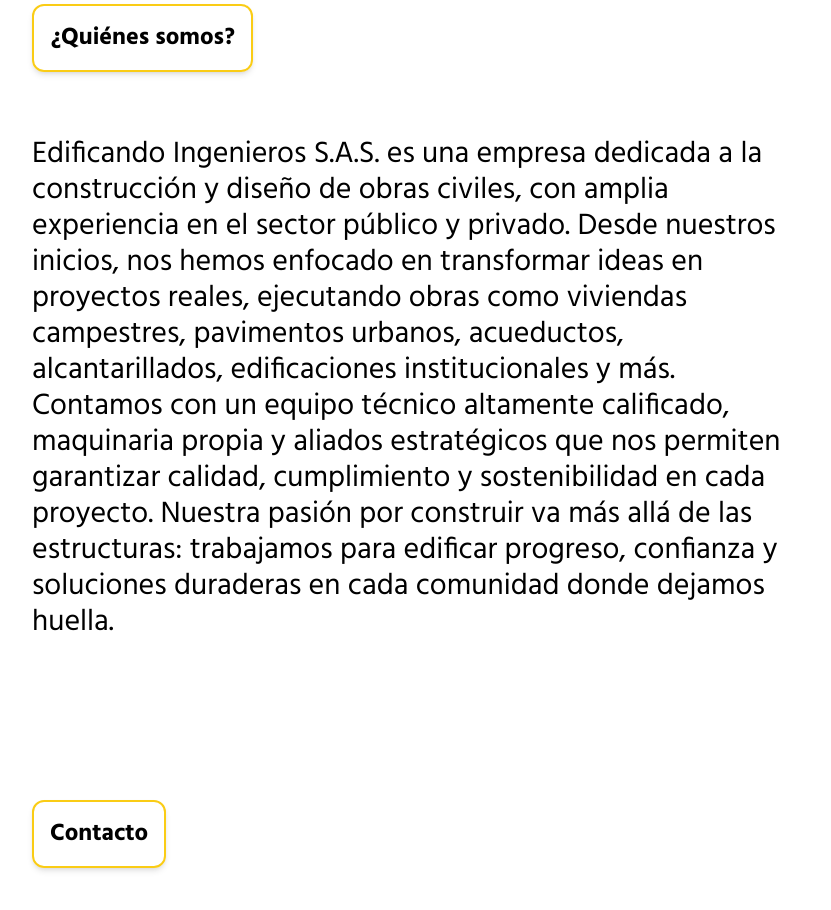
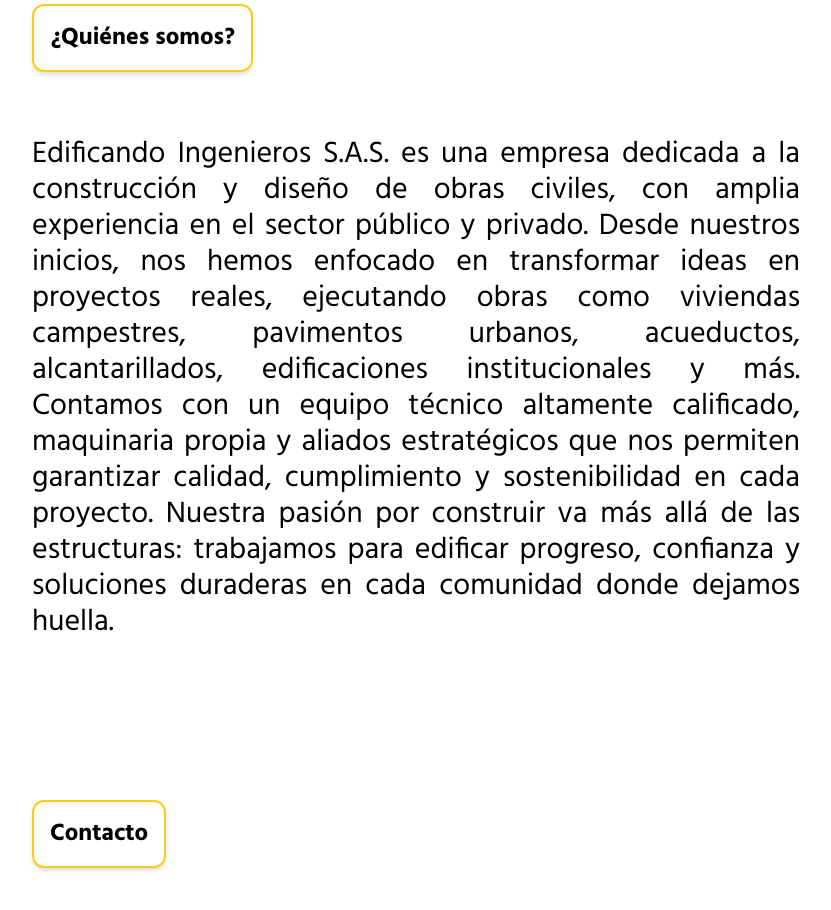
Before and after one commit to cucarachatraicionera/edificandoingenierosweb, a Next.js app: page / in a window 1280 px wide. Shown: the part 2720-3630 px from the top of the page, without its empty margins (8-839 px from the left). Built offline with nearby package versions, Linux system fonts and the light colour scheme.

Commit message:
justificando texto qiuenes somos

```diff
--- a/pages/index.js
+++ b/pages/index.js
@@ -139,7 +139,7 @@
             <h1 className="text-2xl font-bold text-black">¿Quiénes somos?</h1>
           </div>
 
-          <p className="tablet:m-10 mt-2 text-xl laptop:text-3xl w-full laptop:w-3/5">
+          <p className="tablet:m-10 mt-2 text-xl laptop:text-3xl w-full laptop:w-3/5 text-justify">
             {data.aboutpara}
           </p>
         </div>
```
